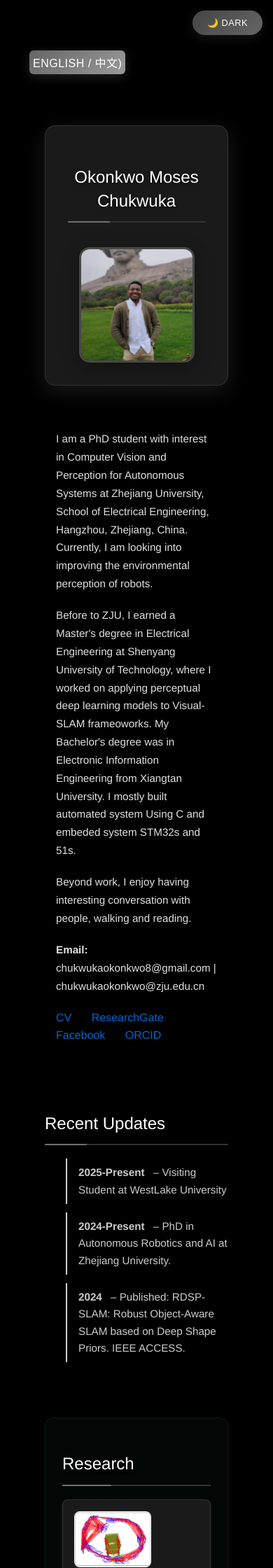
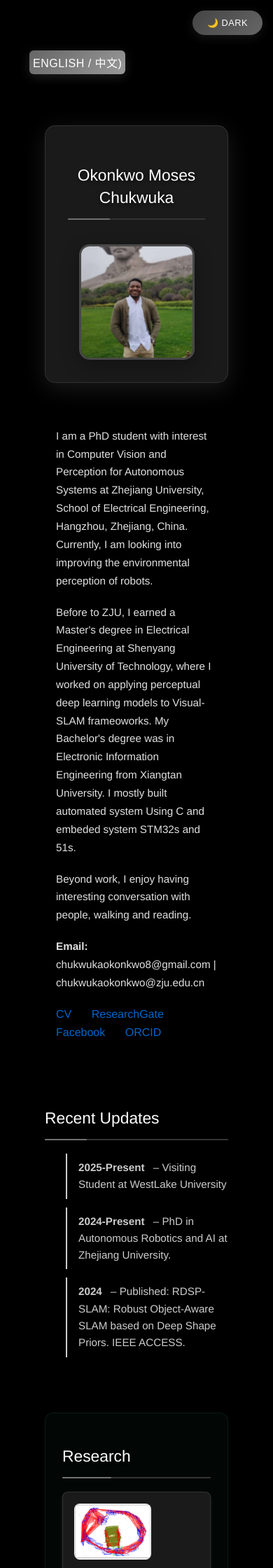
Before and after one commit to MosesChuka/MosesChuka.github.io, a Jekyll site: the page built from index.md, in a window 390 px wide. Shown: the top 2240 px of the page at 70% size. Built offline with Jekyll 4.4.1, drawn with Linux system fonts in a browser that asks for light colours; our own code applies the rules of GitHub Pages for plain Markdown files.

Commit message:
Refine typography in styles.css: adjust font sizes for h1, h2, h3, h4, h5, and h6 for improved readability and consistency

```diff
--- a/static/css/styles.css
+++ b/static/css/styles.css
@@ -698,7 +698,7 @@
   }
 
   .header h1 {
-    font-size: 2rem;
+    font-size: 1.9rem;
   }
 
   .profile-img {
@@ -706,7 +706,23 @@
   }
 
   h2 {
-    font-size: 1.5rem;
+    font-size: 1.425rem;
+  }
+
+  h3 {
+    font-size: 1.14rem;
+  }
+
+  h4 {
+    font-size: 1.045rem;
+  }
+
+  h5 {
+    font-size: 0.95rem;
+  }
+
+  h6 {
+    font-size: 0.855rem;
   }
 
   p, ul li {
```
